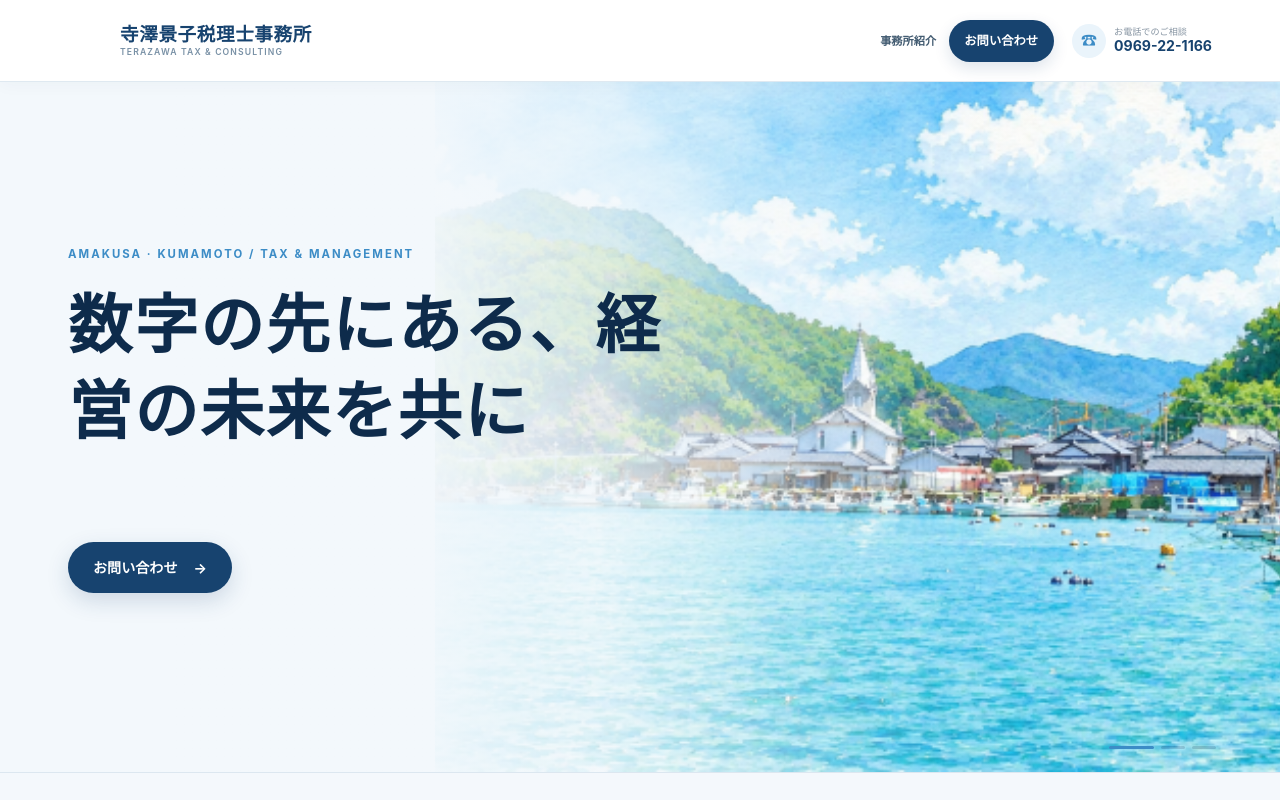
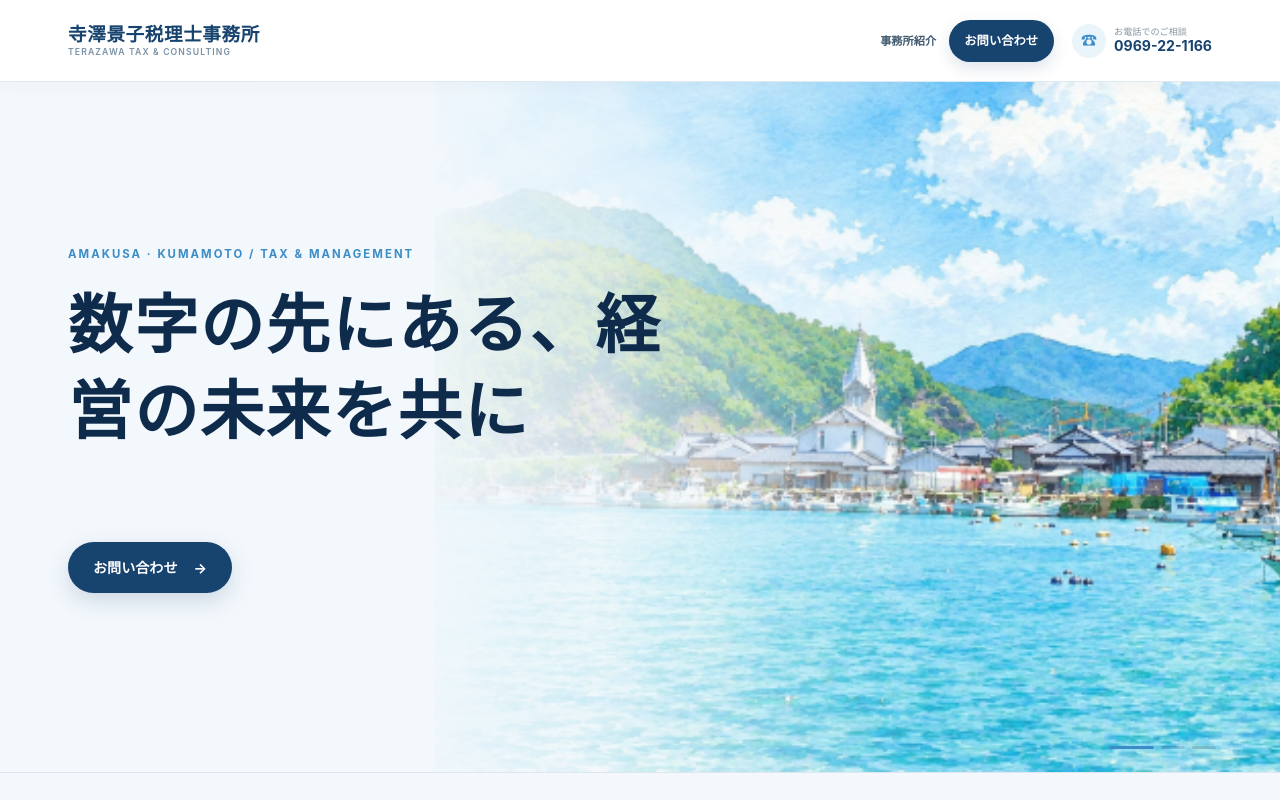
Before and after one commit to terazawazeirishi-blip/terazawazeirishi, a plain HTML site: page index.html in a window 1280 px wide. Shown: the top 800 px of the page. Drawn offline with Linux system fonts and the light colour scheme.

Commit message:
ヘッダー・フッターのSVGロゴを削除して事務所名を左揃え
* Remove SVG logo placeholders from header and footer brands

* Align header and footer brand text without SVG logos

```diff
--- a/assets/css/one-page.css
+++ b/assets/css/one-page.css
@@ -476,3 +476,34 @@ body{color:var(--color-text-main);background:#fff;padding-bottom:0}
 .site-footer .footer-links [data-cms-footer-id][hidden] {
   display: none !important;
 }
+
+/* ロゴSVGを使わず、事務所名・英字表記をヘッダー／フッターとも左端に揃える */
+.onepage-header .site-brand,
+.onepage-footer .site-brand-footer {
+  gap: 0 !important;
+  justify-content: flex-start;
+}
+
+.onepage-header .site-brand-mark,
+.onepage-footer .site-brand-mark {
+  display: none !important;
+}
+
+.onepage-header .site-brand-copy,
+.onepage-footer .site-brand-copy {
+  display: flex;
+  align-items: flex-start;
+  justify-content: center;
+  width: 100%;
+  min-width: 0;
+  text-align: left;
+}
+
+.onepage-header .site-brand-copy strong,
+.onepage-header .site-brand-copy small,
+.onepage-footer .site-brand-copy strong,
+.onepage-footer .site-brand-copy small {
+  display: block;
+  width: 100%;
+  text-align: left;
+}
--- a/index.html
+++ b/index.html
@@ -72,8 +72,6 @@
   <header class="site-header onepage-header" id="siteHeader">
     <div class="container header-inner">
       <a class="site-brand" href="#top" aria-label="寺澤景子税理士事務所 トップへ">
-        <span class="site-brand-mark" aria-hidden="true">
-                  </span>
         <span class="site-brand-copy"><strong data-cms-value="office.office_name">寺澤景子税理士事務所</strong><small data-cms-value="office.english_name">TERAZAWA TAX &amp; CONSULTING</small></span>
       </a>
       <button class="menu-toggle" id="hamburgerBtn" type="button" aria-label="メニューを開く" aria-controls="headerNav" aria-expanded="false"><span></span><span></span><span></span></button>
@@ -251,7 +249,7 @@
   <footer class="site-footer onepage-footer">
     <div class="container footer-inner">
       <div class="footer-brand">
-        <a class="site-brand site-brand-footer" href="#top"><span class="site-brand-mark" aria-hidden="true"></span><span class="site-brand-copy"><strong data-cms-value="office.office_name">寺澤景子税理士事務所</strong><small data-cms-value="office.english_name">TERAZAWA TAX &amp; CONSULTING</small></span></a>
+        <a class="site-brand site-brand-footer" href="#top"><span class="site-brand-copy"><strong data-cms-value="office.office_name">寺澤景子税理士事務所</strong><small data-cms-value="office.english_name">TERAZAWA TAX &amp; CONSULTING</small></span></a>
         <p><span data-cms-value="office.postal_code">〒863-0023</span> <span data-cms-value="office.address">熊本県天草市南町5-22</span><br>TEL <a data-cms-href="office.tel" href="tel:0969221166" data-cms-value="office.tel">0969-22-1166</a></p>
       </div>
       <nav class="footer-links" aria-label="フッターナビゲーション"><a data-cms-footer-id="footer-about" href="#about" hidden>選ばれる理由</a><a data-cms-footer-id="footer-services" href="#services" hidden>サービス</a><a data-cms-footer-id="footer-pricing" href="#pricing" hidden>料金</a><a data-cms-footer-id="footer-office" href="#office" hidden>事務所紹介</a><a data-cms-footer-id="footer-faq" href="#faq" hidden>よくある質問</a><a href="#contact">お問い合わせ</a><a href="./privacy.html">個人情報保護方針</a></nav>
```
